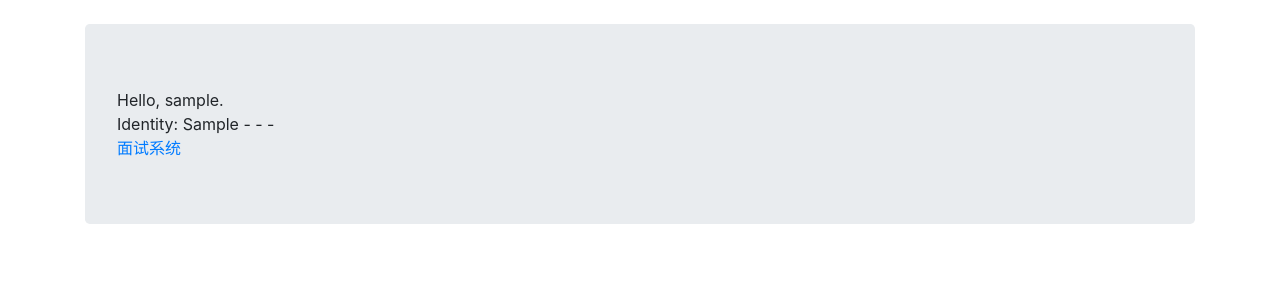
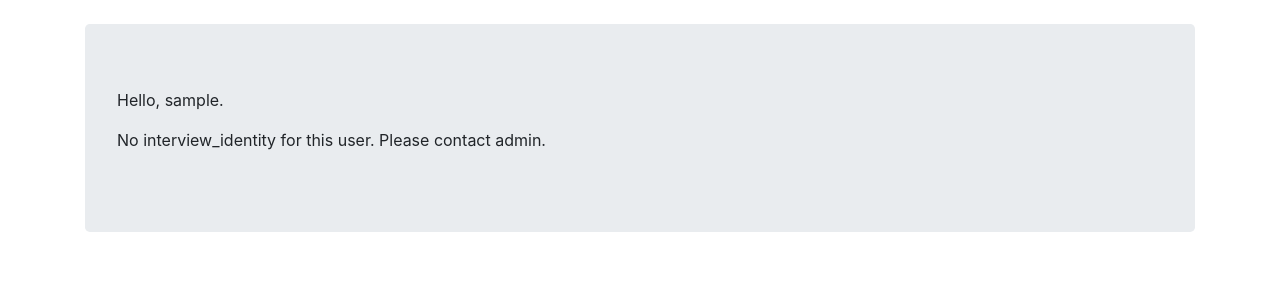
Before and after one commit to BITNP/interview_django, a Django app: page /interview/ in a window 1280 px wide. Shown: the part 56-356 px from the top of the page. Run offline with Django 3.2, Linux system fonts and the light colour scheme; the visitor is signed in with stand-in values (Sample User, id 1); data that the repository does not hold is empty; some libraries are stand-ins or nearby versions.

Commit message:
优化面试逻辑，优化排序，添加返回链接，修正500错误

```diff
--- a/interview/templates/interview/index.html
+++ b/interview/templates/interview/index.html
@@ -46,20 +46,24 @@
     <main role="main" class="container">
         <div class="jumbotron">
             {% if user.is_authenticated %}
-                Hello, {{ user }}.
-                <br>
-                Identity: {{ user.first_name }} - {{ user.interviewer.department }} - {{ user.interviewer.get_interview_identity_display }}
-                {% if user.interviewer.interview_identity != 1 %}
-                    - {{ user.interviewer.room }}
-                {% endif %}
-                <br>
-                {% if user.interviewer.interview_identity == 1 %}
-                    <a href="{% url 'interview:interviewee_index' %}">面试系统</a>
+                <p>Hello, {{ user }}.</p>
+                {% if user.interviewer %}
+                    <p>
+                    Identity: {{ user.first_name }} - {{ user.interviewer.department }} - {{ user.interviewer.get_interview_identity_display }}
+                    {% if user.interviewer.interview_identity != 1 %}
+                        - {{ user.interviewer.room }}
+                    {% endif %}
+                    </p>
+                    {% if user.interviewer.interview_identity == 1 %}
+                        <a href="{% url 'interview:interviewee_index' %}">进入面试 - {{ user.interviewer.get_interview_identity_display }}</a>
+                    {% else %}
+                        <a href="{% url 'interview:room_index' user.interviewer.room.id %}">进入面试 - {{ user.interviewer.get_interview_identity_display }}</a>
+                    {% endif %}
                 {% else %}
-                    <a href="{% url 'interview:room_index' user.interviewer.room.id %}">面试系统</a>
+                <p>No interview_identity for this user. Please contact admin.</p>
                 {% endif %}
             {% else %}
-                请登录
+                <p>Please log in.</p>
             {% endif %}
         </div>
     </main>
--- a/interview/views.py
+++ b/interview/views.py
@@ -20,7 +20,7 @@ def index(request):
 
 def public_index(request):
     interviewee_list = models.Interviewee.objects.filter(
-        interview_status__lt=5).order_by('assigned_datetime').all()
+        interview_status__lt=5).order_by('-interview_status', 'assigned_datetime').all()
     context = {
         'interviewee_list': interviewee_list
     }
@@ -33,7 +33,7 @@ def interviewee_index(request):
         return Forbidden()
     room_list = models.Room.objects.all()
     interviewee_list = models.Interviewee.objects.filter(
-        interview_status__lt=5).order_by('assigned_datetime').all()
+        interview_status__lt=5).order_by('-interview_status', 'assigned_datetime').all()
     context = {
         'interviewee_list': interviewee_list,
         'room_list': room_list
@@ -62,7 +62,7 @@ def room_index(request, room_id):
         return Forbidden()
     room = get_object_or_404(models.Room, pk=room_id)
     interviewee_list = models.Interviewee.objects.filter(Q(assigned_room=room) | Q(
-        interview_status=2)).order_by('-assigned_datetime').all()
+        interview_status=2)).order_by('interview_status', 'assigned_datetime').all()
     context = {
         'room_id': room_id,
         'interviewee_list': interviewee_list
@@ -77,7 +77,7 @@ def room_interviewee_detail(request, room_id, interviewee_id):
     if request.user.interviewer.room.id != room_id:
         return Forbidden()
     interviewee = get_object_or_404(models.Interviewee, pk=interviewee_id)
-    if interviewee.interview_status < 4:
+    if interviewee.interview_status < 3:
         return Forbidden()
     if interviewee.assigned_room.id != room_id:
         return Forbidden()
@@ -106,7 +106,7 @@ def interviewee_assign(request, room_id, interviewee_id):
         interviewee.save()
     else:
         return Forbidden()
-    return HttpResponseRedirect(reverse('interview:room_index', args=(room_id,)))
+    return HttpResponseRedirect(reverse('interview:room_interviewee_detail', args=(room_id, interviewee_id)))
 
 
 @login_required()
```
Also changed, not shown: admission/templates/admission/index.html (+10 -10 lines), interview/templates/interview/room_index.html (+6 -9 lines), interview/templates/interview/room_interviewee_detail.html (+6 -1 lines).
